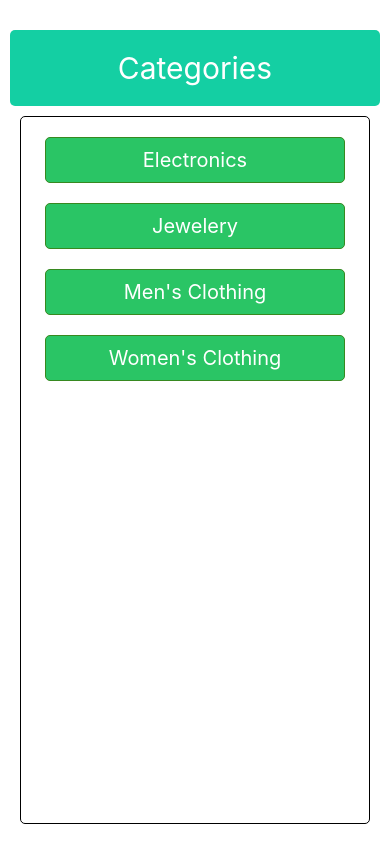
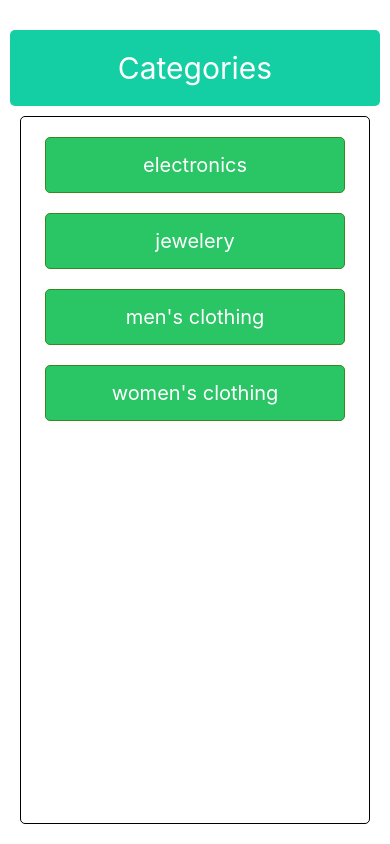
Before and after one commit to khanhvan5323587/assignment2-khahVanS5323587, a React Native app: screen /Category in a window 390 px wide. Built offline with nearby package versions, Linux system fonts and the light colour scheme.

Commit message:
m1 update

```diff
--- a/package.json
+++ b/package.json
@@ -10,7 +10,9 @@
   },
   "dependencies": {
     "@react-navigation/native": "^7.2.1",
+    "@react-navigation/native-stack": "^7.14.10",
     "@react-navigation/stack": "^7.8.8",
+    "axios": "^1.14.1",
     "expo": "55.0.10-canary-20260327-0789fbc",
     "expo-status-bar": "55.0.5-canary-20260327-0789fbc",
     "react": "19.2.0",
@@ -18,6 +20,7 @@
     "react-native": "0.83.4",
     "react-native-safe-area-context": "^5.7.0",
     "react-native-screens": "^4.24.0",
+    "react-native-url-polyfill": "^3.0.0",
     "react-native-web": "~0.21.0"
   },
   "private": true
--- a/screens/product/CategoryScreen.js
+++ b/screens/product/CategoryScreen.js
@@ -1,30 +1,29 @@
 import React from 'react'
-import { StyleSheet, Text, View, TouchableOpacity, Button } from 'react-native';
+import { StyleSheet, Text, View, TouchableOpacity, FlatList } from 'react-native';
+import { categories } from '../../src/constant/const';
+
 
 
 const CategoryScreen = ({ navigation }) => {
     return (
         <View style={styles.container}>
-
             <View >
                 <Text style={styles.title}>Categories</Text>
             </View>
-
             <View style={styles.box}>
-                <TouchableOpacity onPress={() => navigation.navigate("ProductList")}>
-                    <Text style={styles.items}>Electronics</Text>
-                </TouchableOpacity>
-                <TouchableOpacity onPress={() => navigation.navigate("ProductList")}>
-                    <Text style={styles.items}>Jewelery</Text>
-                </TouchableOpacity>
-                <TouchableOpacity onPress={() => navigation.navigate("ProductList")}>
-                    <Text style={styles.items}>Men's Clothing</Text>
-                </TouchableOpacity>
-                <TouchableOpacity onPress={() => navigation.navigate("ProductList")}>
-                    <Text style={styles.items}>Women's Clothing</Text>
-                </TouchableOpacity>
+                <FlatList
+                    data={categories}
+                    keyExtractor={(item, index) => index.toString()}
+                    renderItem={({ item }) => (
+                        <TouchableOpacity
+                            style={styles.itemTouchable}
+                            onPress={() => navigation.navigate("ProductList", { categoryName: item })}
+                        >
+                            <Text style={styles.items}>{item}</Text>
+                        </TouchableOpacity>
+                    )}
+                />
             </View>
-
         </View>
     )
 }
@@ -65,7 +64,7 @@ const styles = StyleSheet.create({
     items: {
         backgroundColor: '#2ac565',
         color: '#ffffff',
-        padding: 10,
+        padding: 15,
         margin: 10,
         textAlign: 'center',
         width: 300,
@@ -73,7 +72,8 @@ const styles = StyleSheet.create({
         borderColor: '#378920',
         borderRadius: 5,
         fontSize: 20,
-
-
+    },
+    itemTouchable: {
+        alignItems: 'center',
     }
 });
--- a/screens/product/ProductDetailScreen.js
+++ b/screens/product/ProductDetailScreen.js
@@ -1,19 +1,65 @@
-import { StyleSheet, Text, View } from 'react-native';
+import React from 'react';
+import { StyleSheet, Text, View, Image, ScrollView } from 'react-native';
+import { useRoute } from '@react-navigation/native';
 
 const ProductDetailScreen = ({ navigation }) => {
+  const route = useRoute();
+  const product = route.params?.product;
+
+  if (!product) {
     return (
-        <View style={styles.container}>
-            <Text>ProductDetailScreen</Text>
-        </View>
+      <View style={styles.container}>
+        <Text>No product selected</Text>
+      </View>
     );
-}
-export default ProductDetailScreen
+  }
+
+  return (
+    <ScrollView style={styles.container}>
+      <Image source={{ uri: product.image }} style={styles.detailImage} />
+      <View style={styles.detailContent}>
+        <Text style={styles.detailName}>{product.title}</Text>
+        <Text style={styles.detailPrice}>${product.price}</Text>
+        <Text style={styles.detailCategory}>Category: {product.category}</Text>
+        <Text style={styles.detailDesc}>{product.description}</Text>
+      </View>
+    </ScrollView>
+  );
+};
+
+export default ProductDetailScreen;
 
 const styles = StyleSheet.create({
   container: {
     flex: 1,
     backgroundColor: '#fff',
-    alignItems: 'center',
-    justifyContent: 'center',
+  },
+  detailImage: {
+    width: '100%',
+    height: 300,
+    resizeMode: 'cover',
+  },
+  detailContent: {
+    padding: 20,
+  },
+  detailName: {
+    fontSize: 24,
+    fontWeight: 'bold',
+    marginBottom: 10,
+  },
+  detailPrice: {
+    fontSize: 28,
+    color: '#14cfa3',
+    fontWeight: 'bold',
+    marginBottom: 10,
+  },
+  detailCategory: {
+    fontSize: 18,
+    color: '#666',
+    marginBottom: 10,
+  },
+  detailDesc: {
+    fontSize: 16,
+    lineHeight: 24,
   },
 });
--- a/screens/product/ProductListScreen.js
+++ b/screens/product/ProductListScreen.js
@@ -1,20 +1,134 @@
-import { StyleSheet, Text, View, TouchableOpacity } from 'react-native';
+import React, { useState, useEffect } from 'react';
+import { StyleSheet, Text, View, FlatList, Image, TouchableOpacity, ActivityIndicator } from 'react-native';
+import { useRoute } from '@react-navigation/native';
+import axios from 'axios';
+import { PRODUCTS_API } from '../../src/constant/const';
 
+const ProductListScreen = ({ navigation }) => {
+  const route = useRoute();
+  const categoryName = route.params?.categoryName || 'All Products';
 
-const ProductListDetail = ({ navigation }) => {
-    return ( // Added return
-        <View style={styles.container}>
-            <Text>ProductListDetail</Text>
-        </View>
+  const [products, setProducts] = useState([]);
+  const [loading, setLoading] = useState(true);
+  const [error, setError] = useState(null);
+
+  useEffect(() => {
+    navigation.setOptions({ title: categoryName });
+    fetchProducts();
+  }, [categoryName, navigation]);
+
+  const fetchProducts = async () => {
+    try {
+      setLoading(true);
+      setError(null);
+      const response = await axios.get(`${PRODUCTS_API}${categoryName}`);
+      setProducts(response.data);
+    } catch (err) {
+      setError('Failed to fetch products');
+      console.error(err);
+    } finally {
+      setLoading(false);
+    }
+  };
+
+  const renderProduct = ({ item }) => (
+    <TouchableOpacity
+      style={styles.productItem}
+      onPress={() => navigation.navigate('ProductDetail', { product: item })}
+    >
+      <Image source={{ uri: item.image }} style={styles.productImage} />
+      <View style={styles.productInfo}>
+        <Text style={styles.productName}>{item.title}</Text>
+        <Text style={styles.productPrice}>${item.price}</Text>
+      </View>
+    </TouchableOpacity>
+  );
+
+  if (loading) {
+    return (
+      <View style={[styles.container, styles.center]}>
+        <ActivityIndicator size="large" color="#14cfa3" />
+        <Text>Loading products...</Text>
+      </View>
     );
-}
-export default ProductListDetail
+  }
+
+  if (error) {
+    return (
+      <View style={[styles.container, styles.center]}>
+        <Text style={styles.error}>{error}</Text>
+        <TouchableOpacity onPress={fetchProducts} style={styles.retryButton}>
+          <Text>Retry</Text>
+        </TouchableOpacity>
+      </View>
+    );
+  }
+
+  return (
+    <View style={styles.container}>
+      <FlatList
+        data={products}
+        keyExtractor={(item) => item.id.toString()}
+        renderItem={renderProduct}
+        numColumns={2}
+        ListEmptyComponent={<Text style={styles.empty}>No products found</Text>}
+      />
+    </View>
+  );
+};
+
+export default ProductListScreen;
 
 const styles = StyleSheet.create({
   container: {
     flex: 1,
     backgroundColor: '#fff',
+  },
+  center: {
+    justifyContent: 'center',
     alignItems: 'center',
-    justifyContent: 'center',
+  },
+  error: {
+    color: 'red',
+    fontSize: 16,
+    marginBottom: 10,
+  },
+  retryButton: {
+    backgroundColor: '#14cfa3',
+    paddingHorizontal: 20,
+    paddingVertical: 10,
+    borderRadius: 5,
+  },
+  empty: {
+    textAlign: 'center',
+    fontSize: 16,
+    padding: 20,
+  },
+  productItem: {
+    flex: 1,
+    margin: 5,
+    backgroundColor: '#f8f8f8',
+    borderRadius: 10,
+    padding: 10,
+    alignItems: 'center',
+  },
+  productImage: {
+    width: 120,
+    height: 120,
+    borderRadius: 10,
+  },
+  productInfo: {
+    marginTop: 5,
+    alignItems: 'center',
+  },
+  productName: {
+    fontSize: 14,
+    fontWeight: 'bold',
+    textAlign: 'center',
+  },
+  productPrice: {
+    fontSize: 16,
+    color: '#14cfa3',
+    fontWeight: 'bold',
   },
 });
--- /dev/null
+++ b/src/constant/const.js
@@ -0,0 +1,11 @@
+// Định nghĩa các URL API
+export const CATEGORIES_API = 'https://fakestoreapi.com/products/categories';
+export const PRODUCTS_API = 'https://fakestoreapi.com/products/category/';
+
+// Danh sách categories để hiển thị lên UI (Milestone 1)
+export const categories = [
+    'electronics',
+    'jewelery',
+    "men's clothing",
+    "women's clothing"
+];
--- a/src/navigators/ProductNavigation.js
+++ b/src/navigators/ProductNavigation.js
@@ -1,15 +1,22 @@
 import React from 'react';
-import { createStackNavigator } from '@react-navigation/stack';
+import { createNativeStackNavigator } from '@react-navigation/native-stack';
 import { CategoryScreen, ProductDetailScreen, ProductListScreen } from '../../screens';
 
-const Stack = createStackNavigator();
+const Stack = createNativeStackNavigator();
 
 const ProductNavigator = () => {
     return (
-        <Stack.Navigator screenOptions={{ headerShown: false }}>
-            <Stack.Screen name="Category" component={CategoryScreen} />
-            <Stack.Screen name="ProductList" component={ProductListScreen} />
-            <Stack.Screen name="ProductDetail" component={ProductDetailScreen} />
+        <Stack.Navigator
+            screenOptions={{
+                headerShown: false,
+                headerStyle: { backgroundColor: '#14cfa3' },
+                headerTintColor: '#fff',
+                headerTitleStyle: { fontWeight: 'bold' }
+            }}
+        >
+            <Stack.Screen name="Category" component={CategoryScreen} options={{ headerShown: false }} />
+            <Stack.Screen name="ProductList" component={ProductListScreen} options={{ headerShown: true }} />
+            <Stack.Screen name="ProductDetail" component={ProductDetailScreen} options={{ headerShown: true }} />
         </Stack.Navigator>
     );
 };
```
Also changed, not shown: 1 other file (tests, documents, lock files or other folders).
